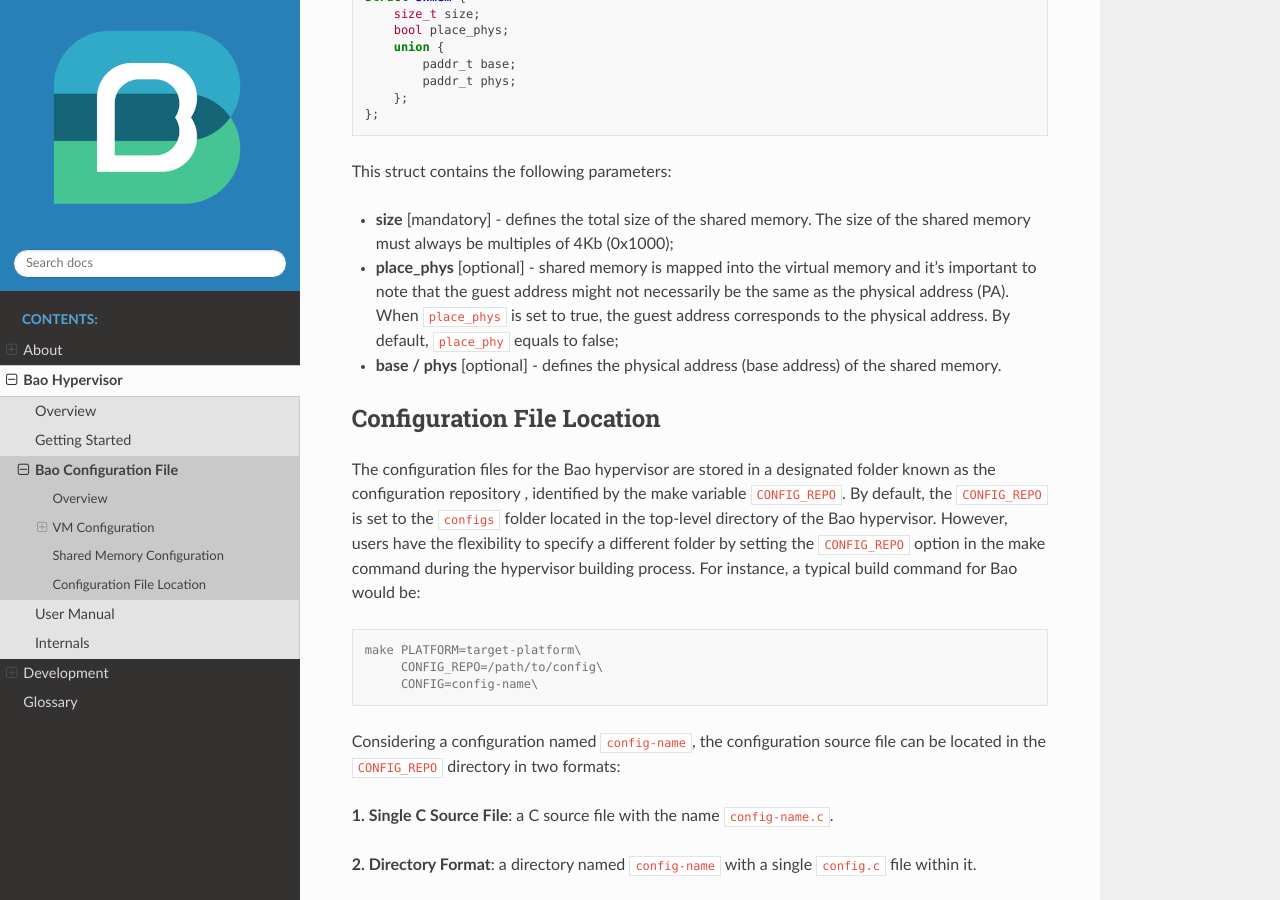
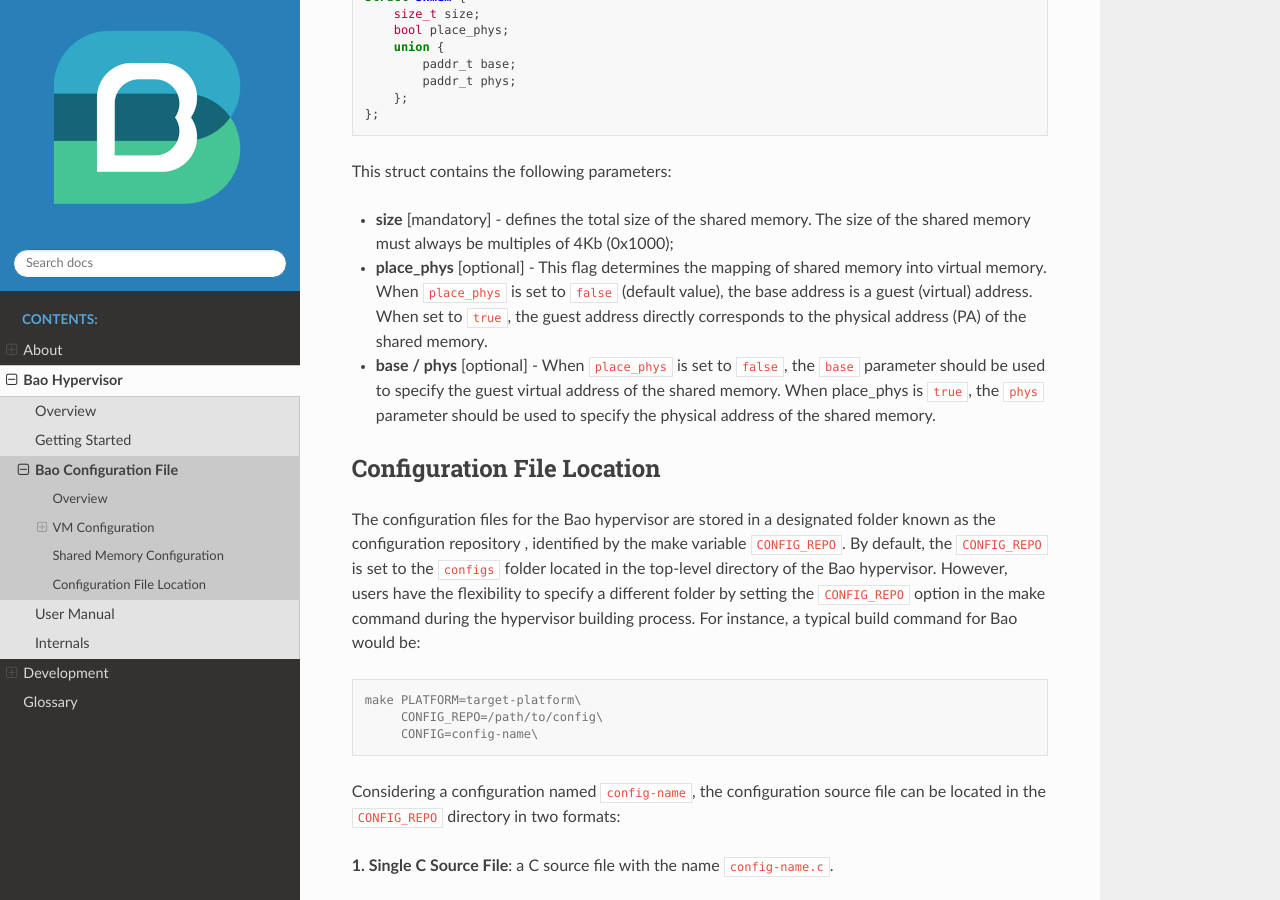
Before and after one commit to bao-project/bao-docs, a Sphinx documentation site: the page built from source/bao_hyp/config.rst, in a window 1280 px wide and 900 px high, scrolled down 11973 px. Built offline with Sphinx 7.4.7 and the Read the Docs theme 2.0.0, drawn with Linux system fonts in a browser that asks for light colours.

Commit message:
fix(doc): improve shared memory documentation
Signed-off-by: Diogo Costa <diogoandreveigacosta@gmail.com>

```diff
--- a/source/bao_hyp/config.rst
+++ b/source/bao_hyp/config.rst
@@ -562,11 +562,14 @@ This struct contains the following parameters:
 
 - **size** [mandatory] - defines the total size of the shared memory. The size of the shared \
   memory must always be multiples of 4Kb (0x1000);
-- **place_phys** [optional] - shared memory is mapped into the virtual memory and it's important \
-  to note that the guest address might not necessarily be the same as the physical address (PA). \
-  When ``place_phys`` is set to true, the guest address corresponds to the physical address. By \
-  default, ``place_phy`` equals to false;
-- **base / phys** [optional] - defines the physical address (base address) of the shared memory.
+- **place_phys** [optional] - This flag determines the mapping of shared memory into virtual \
+  memory. When ``place_phys`` is set to ``false`` (default value), the base address is a guest \
+  (virtual) address. When set to ``true``, the guest address directly corresponds to the physical \
+  address (PA) of the shared memory.
+- **base / phys** [optional] - When ``place_phys`` is set to ``false``, the ``base`` parameter \
+  should be used to specify the guest virtual address of the shared memory. When place_phys is \
+  ``true``, the ``phys`` parameter should be used to specify the physical address of the shared \
+  memory.
 
 
 Configuration File Location
```
